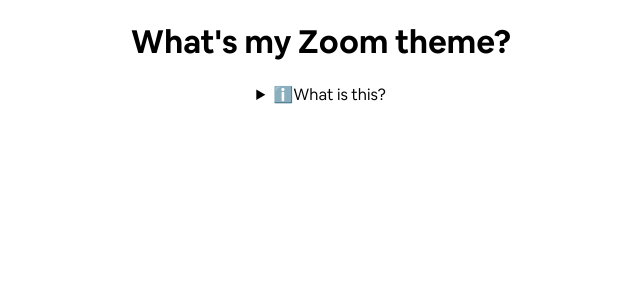
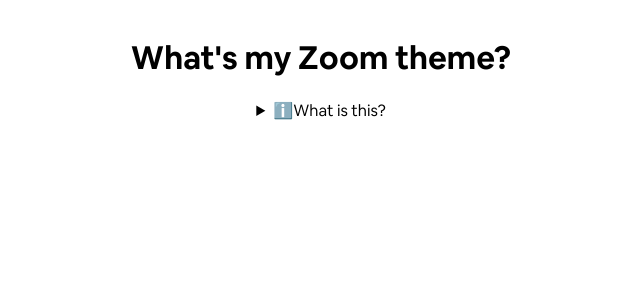
Before and after one commit to thiskevinwang/whats-my-zoom-theme, a Next.js app: page / in a window 1280 px wide. Shown: the top 300 px of the page, without its empty margins (319-959 px from the left). Built offline with nearby package versions, Linux system fonts and the light colour scheme.

Commit message:
style cleanup

```diff
--- a/pages/index.js
+++ b/pages/index.js
@@ -1,7 +1,6 @@
 import styled from "styled-components";
 
 const Errthang = styled.div`
-  top: 40vh;
   display: flex;
   flex-direction: column;
   justify-content: center;
@@ -10,7 +9,11 @@
 
   max-width: 800px;
   margin: auto;
+  padding: 1rem;
 
+  p {
+    max-width: 540px;
+  }
   summary {
     cursor: pointer;
     outline: none;
@@ -20,7 +23,6 @@
   }
   summary:before {
     content: "ℹ️";
-    color: #fff;
   }
   details[open] summary:before {
     content: "❌";
```
